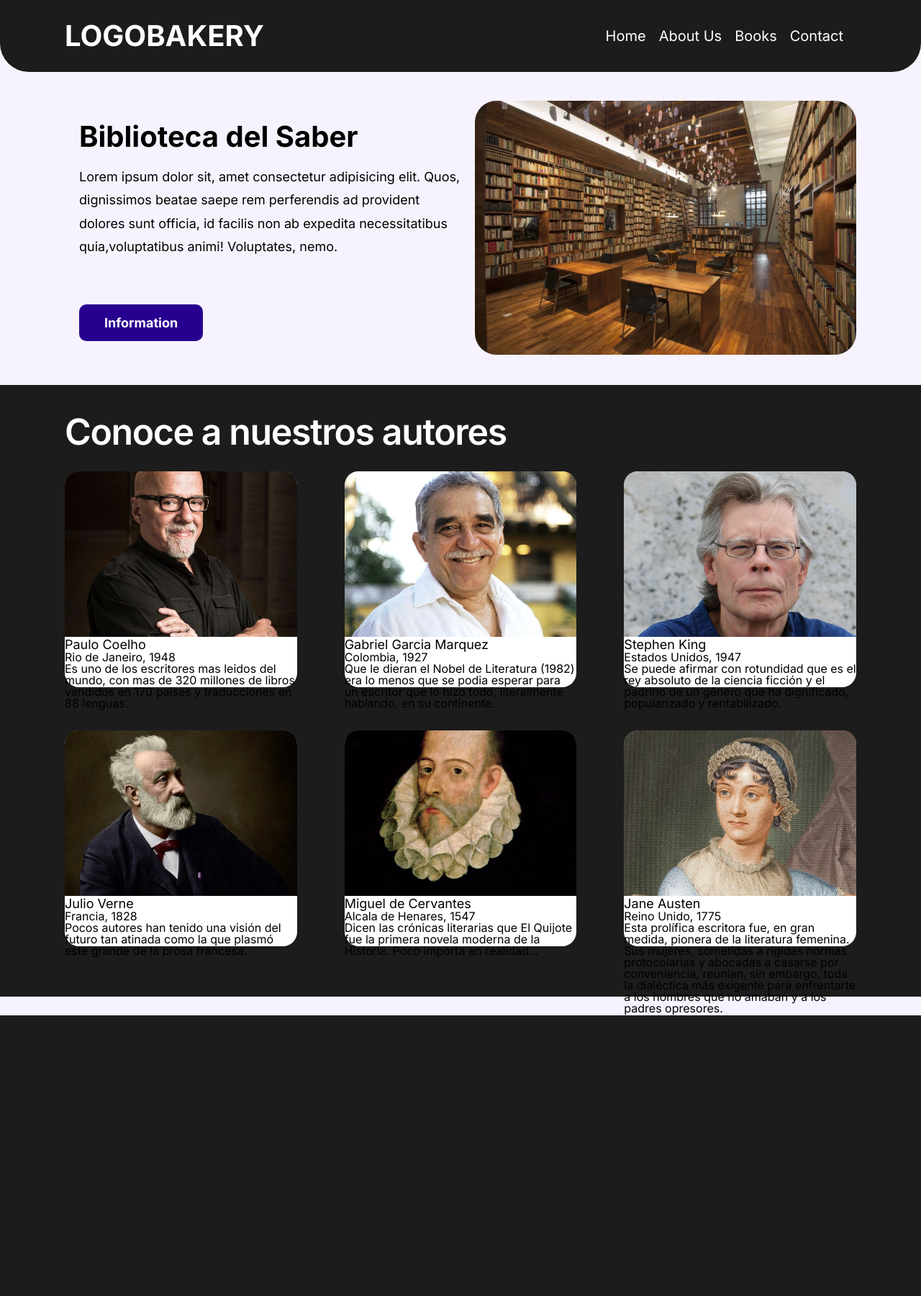
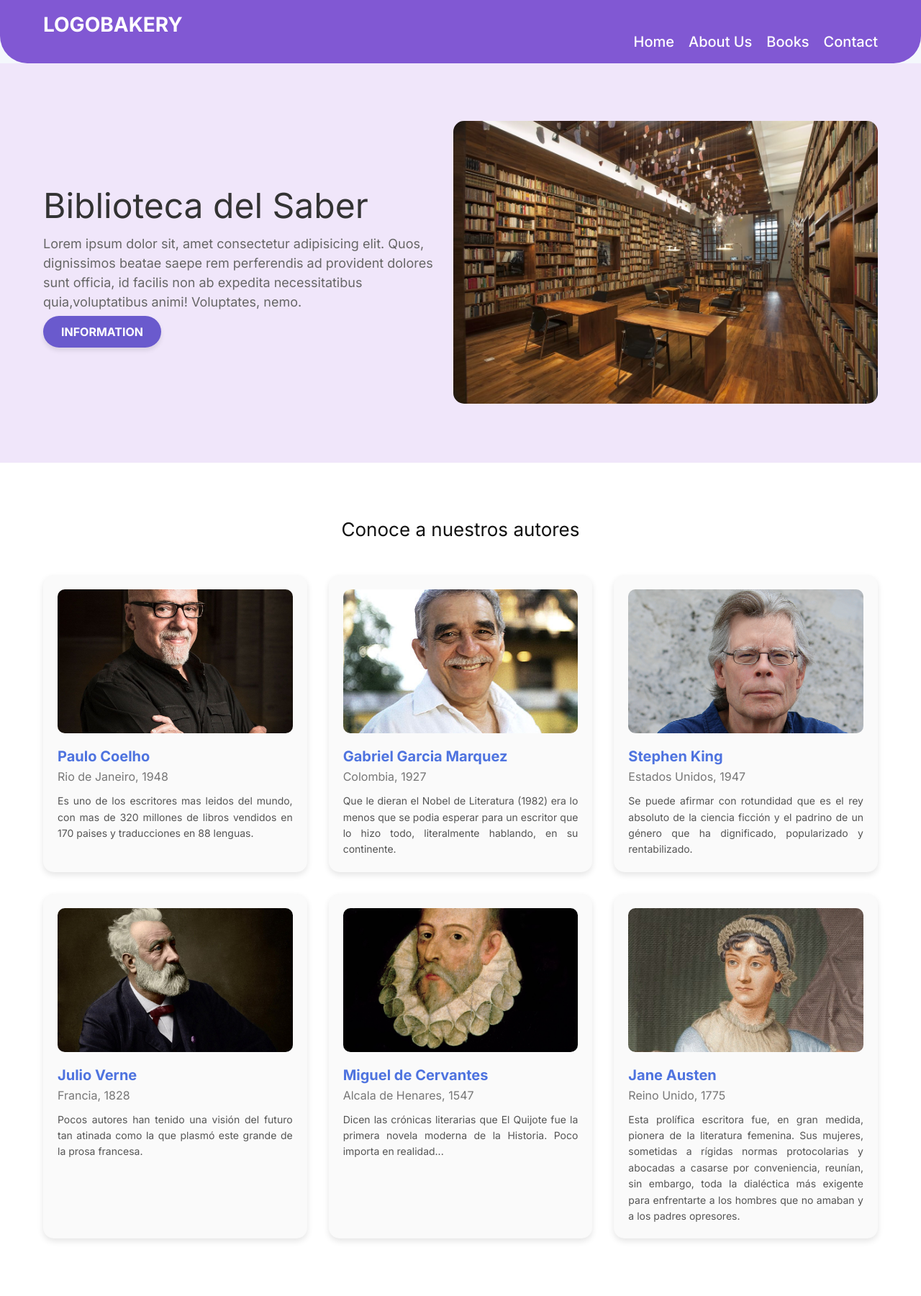
Before and after one commit to AzuaraHdez24/library_tec, a PHP site: page /index.html in a window 1280 px wide. Shown: the whole page at 72% size. Before the commit the page ends 1411 px from the top, so only its background shows below. Run offline with PHP 8.4, Linux system fonts and the light colour scheme.

Commit message:
Add files via upload

```diff
--- a/src/css/style.css
+++ b/src/css/style.css
@@ -1,133 +1,201 @@
-:root {
-  --inter-font: "Inter", sans-serif; /* 300, 400, 700 normal, italic */
+* {
+  margin: 0;
+  padding: 0;
+  box-sizing: border-box;
+  text-decoration: none;
+  list-style: none;
 }
 
 body {
-  font-family: var(--inter-font);
-  background-color: #f6f3fe;
-}
-img {
-  width: 100%;
+  font-family: "Inter", sans-serif;
+  background-color: #f4f7fc;
+  color: #333;
 }
 
-/*
-    Generals
-        Container
-*/
-
+/* Container general */
 .container {
-  max-width: 1100px;
+  width: 100%;
+  max-width: 1200px;
   margin: 0 auto;
+  padding: 0 20px;
 }
 
-/*
-    Header
-        Logo
-        NavBar
-*/
+/* Estilo para el header */
+.header {
+  background-color: #8158d3;
+  padding: 20px 0;
+  color: white;
+  border-radius: 0 0 38px 38px; /* Solo las esquinas inferiores */
+}
 
-.header {
-  background-color: #1c1c1c;
-  width: 100%;
-  border-radius: 0 0 40px 40px;
+.header__logo p {
+  font-size: 28px;
+  font-weight: bold;
+  color: #fff;
 }
-.header-top {
+
+.navbar {
+  display: flex;
+  justify-content: flex-end;
+  gap: 20px;
+}
+
+.navbar a {
+  color: white;
+  font-size: 20px;
+  font-weight: 500;
+  transition: color 0.3s ease;
+}
+
+.navbar a:hover {
+  color: #f0e6fa;
+}
+
+/* Estilo de la sección de path */
+.path {
+  background-color: #f0e6fa;
+  padding: 80px 0;
+}
+
+.path__content {
   display: flex;
   justify-content: space-between;
   align-items: center;
-  padding: 30px 0;
-}
-.header__logo {
-  color: white;
-  font-weight: 700;
-  font-size: 40px;
-}
-.navbar {
-  display: flex;
-  flex-direction: row;
-}
-.navbar > a {
-  margin-right: 18px;
-  color: white;
-  text-decoration: none;
-  font-size: 20px;
 }
 
-/*
-    Path
-*/
+.path__content--text {
+  width: 50%;
+}
 
-.path {
-  padding: 40px 0 40px 0;
+.path__content--text h1 {
+  font-size: 48px;
+  color: #333;
+  margin-bottom: 15px;
 }
-.path__content {
-  display: flex;
-}
-.path__content--text {
-  width: 550px;
-  padding: 0 20px;
-}
-.path__content--text h1 {
-  padding: 30px 0 0 0;
-  font-size: 40px;
-  height: 60px;
-  font-weight: 700;
-}
+
 .path__content--text p {
   font-size: 18px;
-  line-height: 1.8;
-}
-.path__content--img {
-  width: 550px;
-}
-.path__content--img img {
-    border-radius: 30px;
-}
-.btn-info {
-  background-color: rgb(40, 0, 143);
-  font-size: 18px;
-  padding: 15px 35px;
-  border-radius: 10px;
-  position: relative;
-  top: 80px;
-  color: white;
-  text-decoration: none;
-  font-weight: 700;
+  color: #666;
+  margin-bottom: 20px;
+  line-height: 1.5;
 }
 
-/*
-    Main
-        Carousel
-*/
+.btn-info {
+  padding: 12px 25px;
+  background-color: #6a5acd;
+  color: white;
+  font-size: 16px;
+  font-weight: bold;
+  border-radius: 30px;
+  text-transform: uppercase;
+  text-decoration: none;
+  box-shadow: 0 4px 6px rgba(0, 0, 0, 0.1);
+  transition: background-color 0.3s ease;
+}
 
+.btn-info:hover {
+  background-color: #5d4aa1;
+}
+
+.path__content--img img {
+  width: 100%;
+  border-radius: 15px;
+  max-height: 400px;
+  object-fit: cover;
+}
+
+/* Estilo para las tarjetas de los autores */
 .main {
-  padding: 40px 0;
-  background-color: #1c1c1c;
+  background-color: #ffffff;
+  padding: 80px 0;
 }
-.main h2 {
-  color: white;
-  font-size: 50px;
-  font-weight: 600;
-  letter-spacing: -1.4px;
+
+h2 {
+  font-size: 26px;
+  text-align: center;
+  margin-bottom: 50px;
+  color: #121212;
 }
-.main h3 {
-  font-size: 18px;
+
+.main__cards {
+  display: grid;
+  grid-template-columns: repeat(3, 1fr);
+  gap: 30px;
 }
-.main__cards {
-  display: flex;
-  justify-content: space-between;
-  flex-wrap: wrap;
+
+.main__card {
+  background-color: #fafafa;
+  padding: 20px;
+  border-radius: 15px;
+  box-shadow: 0 4px 8px rgba(0, 0, 0, 0.1);
+  transition: transform 0.3s ease, box-shadow 0.3s ease;
 }
-.main__card {
-  width: calc(calc(1100px / 3) - 4%);
-  margin: 30px 0;
-  height: 300px;
-  background-color: white;
-  border-radius: 20px;
+
+.main__card:hover {
+  transform: translateY(-5px);
+  box-shadow: 0 6px 12px rgba(0, 0, 0, 0.15);
 }
+
 .main__card--image {
   width: 100%;
-  height: 230px;
+  height: 200px;
   object-fit: cover;
-  border-radius: 19px 19px 0 0;
+  border-radius: 10px;
+  margin-bottom: 20px;
 }
+
+.main__card--author {
+  font-size: 20px;
+  font-weight: bold;
+  color: #4e73df;
+  margin-bottom: 10px;
+}
+
+.main__card--subtitle {
+  font-size: 16px;
+  color: #777;
+  margin-bottom: 15px;
+}
+
+.main__card--description {
+  font-size: 14px;
+  color: #555;
+  line-height: 1.6;
+  text-align: justify;
+}
+
+@media (max-width: 768px) {
+  .path__content {
+    flex-direction: column;
+  }
+
+  .path__content--text {
+    width: 100%;
+    text-align: center;
+  }
+
+  .path__content--img {
+    width: 100%;
+    margin-top: 20px;
+  }
+
+  .main__cards {
+    grid-template-columns: 1fr 1fr;
+  }
+}
+
+@media (max-width: 480px) {
+  .navbar {
+    flex-direction: column;
+    gap: 10px;
+    align-items: center;
+  }
+
+  .path__content {
+    flex-direction: column;
+  }
+
+  .main__cards {
+    grid-template-columns: 1fr;
+  }
+}
```
